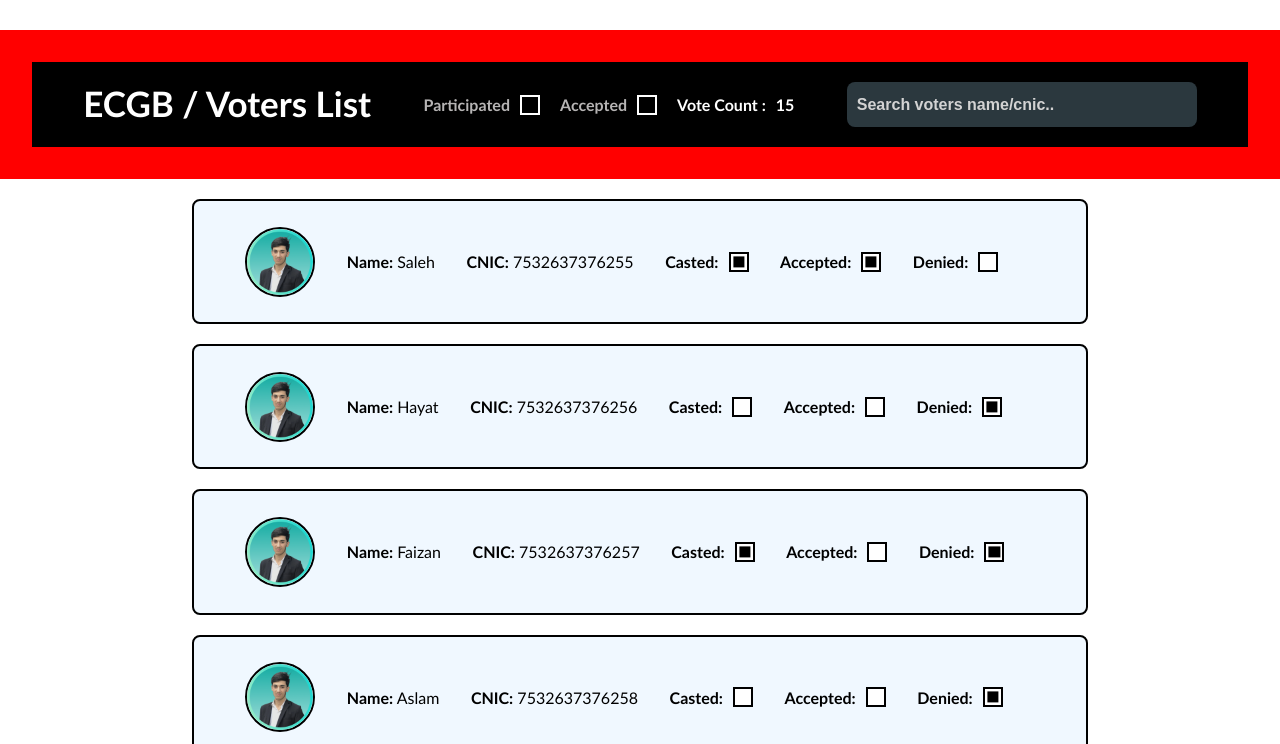
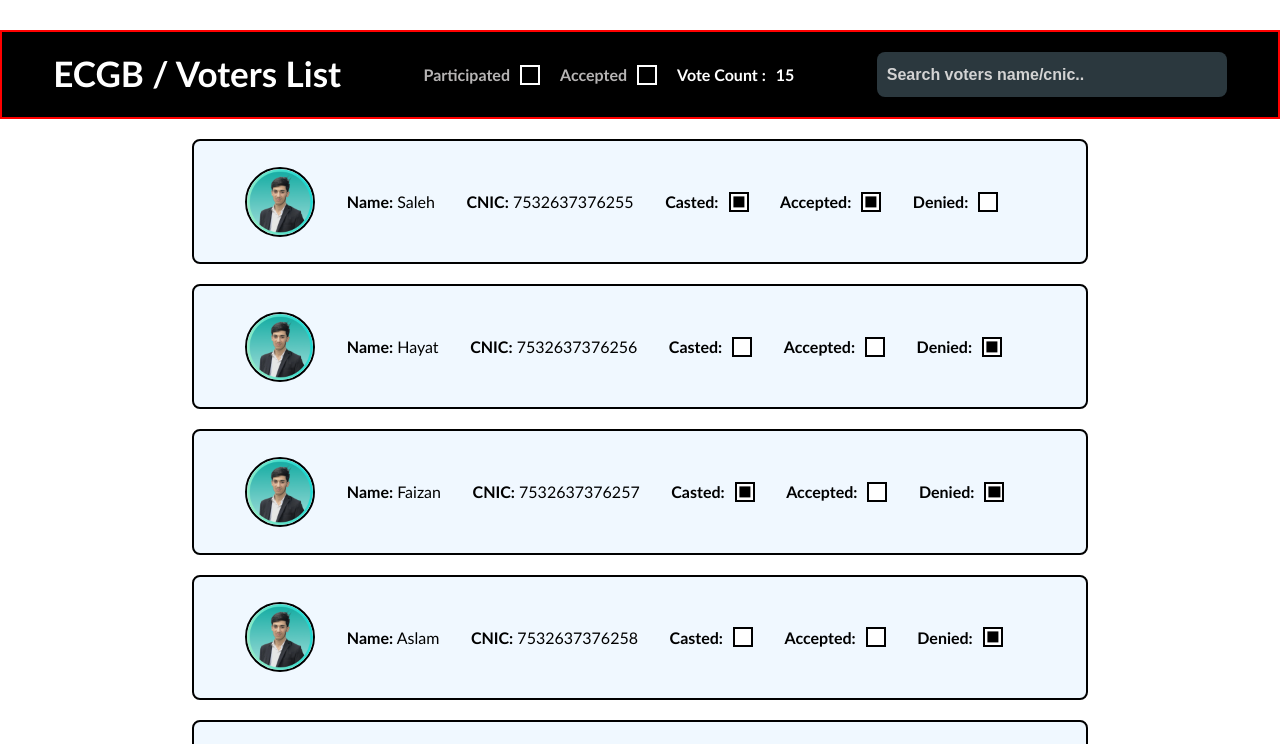
Before and after one commit to Syed-Saleh-Programmer/Advanced-Search-And-Filter-List-Using-Vanilla-JS, a plain HTML site: page index.html in a window 1280 px wide. Shown: the top 744 px of the page. Drawn offline with Linux system fonts and the light colour scheme.

Commit message:
updated styles 2:50, 7/29/2024

```diff
--- a/index.css
+++ b/index.css
@@ -103,7 +103,7 @@ div.voters-header {
     font-size: 35px;
     font-weight: bold;
     font-family: 'Gill Sans', 'Gill Sans MT', Calibri, 'Trebuchet MS', sans-serif;
-    border: 2pc solid red;
+    border: 2px solid red;
 }
 
 .voters-header span a{
```
